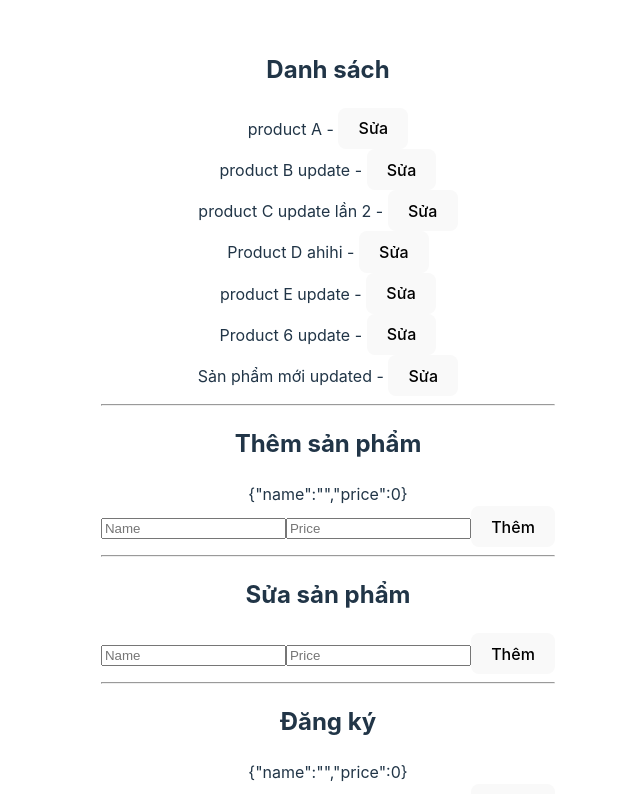
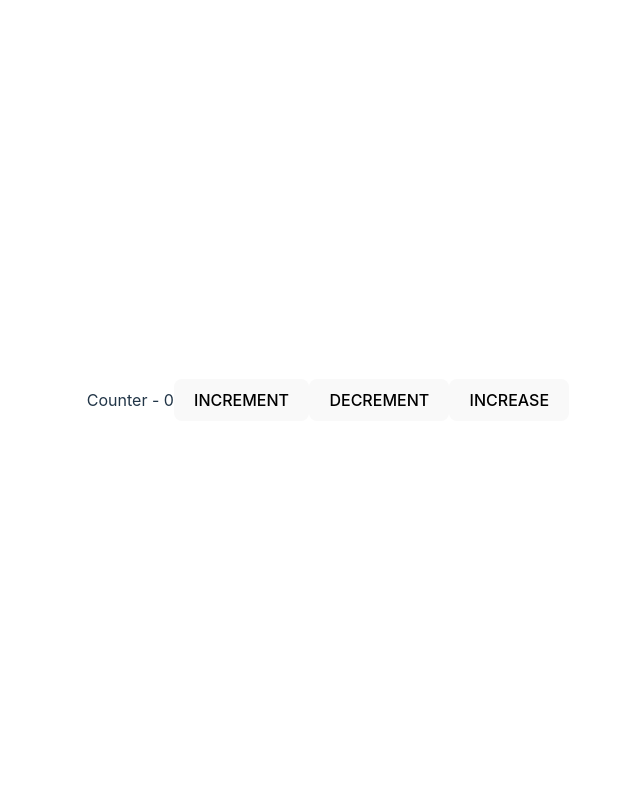
Before and after one commit to datlt2306/FPL-WEB209, a React (Vite) app: page / in a window 1280 px wide. Shown: the top 794 px of the page, without its empty margins (312-952 px from the left). Built offline with nearby package versions, Linux system fonts and the light colour scheme; data requests are answered from the project's data file.

Commit message:
Buổi 4: useReducer with Counter

```diff
--- a/src/App.tsx
+++ b/src/App.tsx
@@ -2,11 +2,14 @@ import './App.css'
 import Signin from './Signin'
 import Signup from './Signup'
 import Add from './components/Add'
+import Counter from './components/Counter'
 import Edit from './components/Edit'
 import List from './components/List'
 function App() {
     return (
         <>
+            <Counter />
+            {/* <hr />
             <List />
             <hr />
             <Add />
@@ -15,7 +18,7 @@ function App() {
             <hr />
             <Signup />
             <hr />
-            <Signin />
+            <Signin /> */}
         </>
     )
 }
--- /dev/null
+++ b/src/components/Counter.tsx
@@ -0,0 +1,16 @@
+import { useContext } from 'react'
+import { CounterContext } from '../context/Counter'
+
+const Counter = () => {
+    const { state, dispatch } = useContext(CounterContext)
+    return (
+        <div>
+            Counter - {state.count}
+            <button onClick={() => dispatch({ type: 'INCREMENT' })}>INCREMENT</button>
+            <button onClick={() => dispatch({ type: 'DECREMENT' })}>DECREMENT</button>
+            <button onClick={() => dispatch({ type: 'INCREASE', payload: 12 })}>INCREASE</button>
+        </div>
+    )
+}
+
+export default Counter
--- /dev/null
+++ b/src/context/Counter.tsx
@@ -0,0 +1,27 @@
+import { createContext, useReducer } from 'react'
+
+export const CounterContext = createContext({} as any)
+
+const reducer = (state: any, action: any) => {
+    console.log('action', action)
+    switch (action.type) {
+        case 'INCREMENT':
+            return { count: state.count + 1 }
+        case 'DECREMENT':
+            return { count: state.count - 1 }
+        case 'INCREASE':
+            return { count: state.count + action.payload }
+        default:
+            return state
+    }
+}
+const CounterContextProvider = ({ children }: { children: React.ReactNode }) => {
+    const [state, dispatch] = useReducer(reducer, { count: 0 })
+    return (
+        <>
+            <CounterContext.Provider value={{ state, dispatch }}>{children}</CounterContext.Provider>
+        </>
+    )
+}
+
+export default CounterContextProvider
--- a/src/main.tsx
+++ b/src/main.tsx
@@ -3,9 +3,10 @@ import ReactDOM from 'react-dom/client'
 import App from './App.tsx'
 import './index.css'
 import ProductContextProvider, { ProductContext } from './context/Product.tsx'
+import CounterContextProvider from './context/Counter.tsx'
 
 ReactDOM.createRoot(document.getElementById('root')!).render(
-    <ProductContextProvider>
+    <CounterContextProvider>
         <App />
-    </ProductContextProvider>
+    </CounterContextProvider>
 )
```
